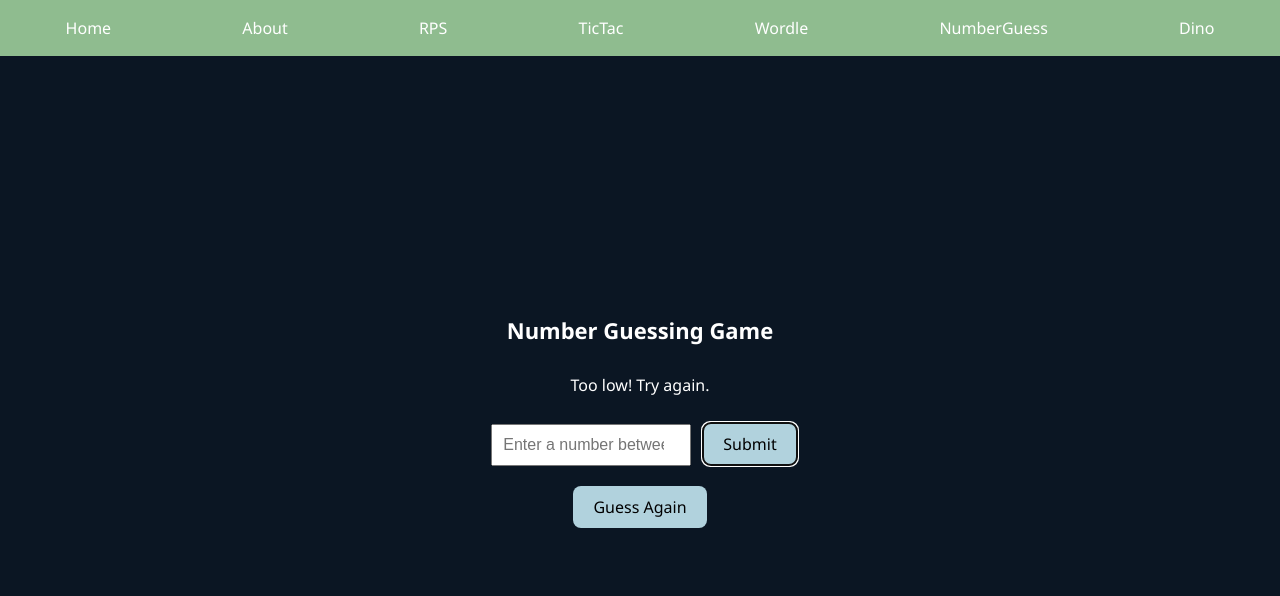
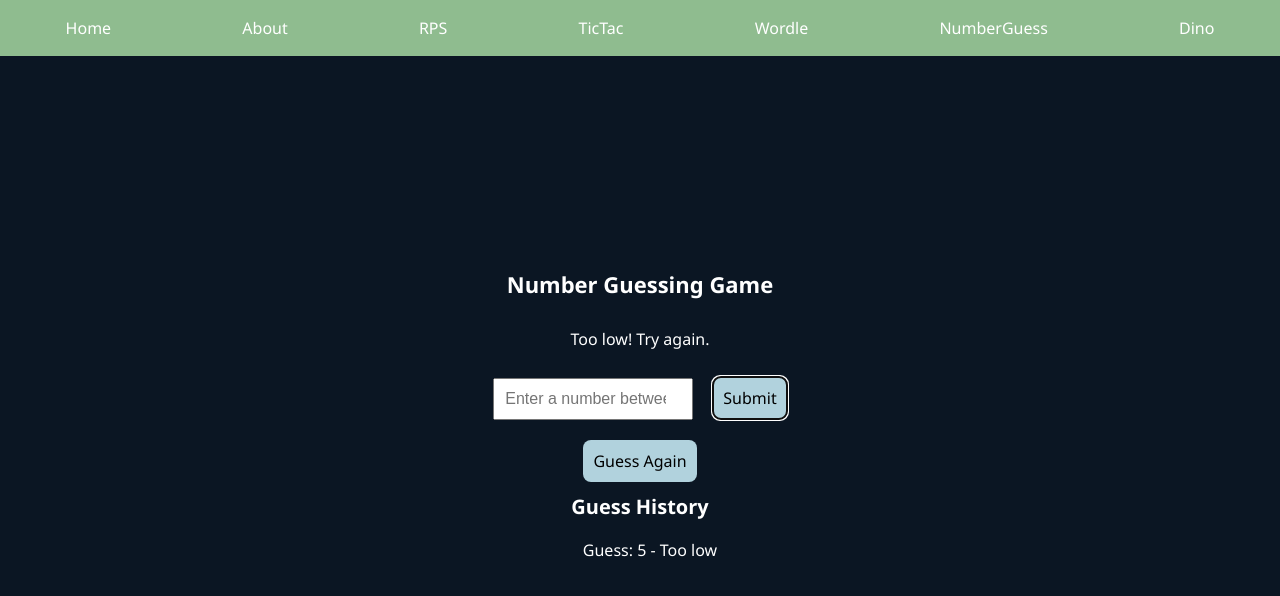
Before and after one commit to IT3049C-Spring24/gamehub-Borie030125, a React (Vite) app: page /number in a window 1280 px wide. Both pictures are taken after typing "5" into the empty fields and a click on the button "Submit". Shown: the top 596 px of the page. Built offline with nearby package versions, Linux system fonts and the light colour scheme.

Commit message:
Number Guessing edit

```diff
--- a/src/routes/Googledino/Dino.jsx
+++ b/src/routes/Googledino/Dino.jsx
@@ -15,24 +15,23 @@ const Game = () => {
         const ctx = canvas.getContext('2d');
         let animationFrameId;
 
-        // 游戏对象
         const trex = { x: 50, y: 150, width: 20, height: 20 };
         const obstacles = initObstacles();
 
         function initObstacles() {
             let obs = [];
-            let xPosition = 1000; // 初始x位置
+            let xPosition = 1000; // First Obstacle position
 
             for (let i = 0; i < 100; i++) {
-                let height = Math.random() * 15 + 15; // 随机高度，15到30之间
-                let width = Math.random() * 15 + 10;  // 随机宽度，10到25之间
+                let height = Math.random() * 15 + 15; // Random height，between 15-30
+                let width = Math.random() * 15 + 10;  // Random width，between 15-30
                 obs.push({
                     x: xPosition,
-                    y: canvas.height - height -30, // 底部对齐
+                    y: canvas.height - height -30, // Just let trex and obstacles at the same height
                     width: width,
                     height: height
                 });
-                xPosition += Math.random() * 200 + 200; // 下一个障碍物的位置，间隔200到400
+                xPosition += Math.random() * 200 + 200; // Location of next obstacles, distance is over 200
             }
             return obs;
         }
@@ -47,7 +46,7 @@ const Game = () => {
                     clearInterval(jumpInterval);
                     fall();
                 } else {
-                    trex.y -= jumpSpeed;
+                    trex.y -= jumpSpeed; //In fact up in the screen
                     jumpHeight += jumpSpeed;
                 }
             }, 20);
--- a/src/routes/NumberGuessing/Guess.css
+++ b/src/routes/NumberGuessing/Guess.css
@@ -3,15 +3,17 @@
     margin-top: 50px;
   }
 
-  input[type="number"] {
+  input[type="number"], button {
     margin: 10px;
     padding: 10px;
-    width: 200px;
-    font-size: 16px;
-  }
-
-  button {
-    padding: 10px 20px;
     font-size: 16px;
     cursor: pointer;
   }
+
+  input[type="number"] {
+    width: 200px;
+  }
+
+  ul {
+    list-style-type: none;
+  }
--- a/src/routes/NumberGuessing/Guess.jsx
+++ b/src/routes/NumberGuessing/Guess.jsx
@@ -1,28 +1,35 @@
-import { useState } from 'react';
-import './Guess.css'; // 确保已经正确引入CSS文件
+import  { useState } from 'react';
+import './Guess.css';
 
 function GuessNumberGame() {
   const [numberToGuess, setNumberToGuess] = useState(Math.floor(Math.random() * 99) + 1);
   const [guess, setGuess] = useState('');
-  const [message, setMessage] = useState('I have thought of a number between 1 and 99. Try to guess it!');
+  const [message, setMessage] = useState('There is a number between 1 and 99. Try to guess it!');
   const [attempts, setAttempts] = useState(0);
+  const [guessHistory, setGuessHistory] = useState([]);
 
   const handleGuess = (event) => {
     event.preventDefault();
     const userGuess = parseInt(guess, 10);
+
     if (isNaN(userGuess) || userGuess < 1 || userGuess > 99) {
-      setMessage('Please enter a valid number between 1 and 99.');
+      setMessage('Please enter a valid number between 1 and 99.');  // Keeps this message if input is invalid
       return;
     }
 
+    const newGuessRecord = `Guess: ${userGuess} - `;
     setAttempts(attempts + 1);
 
     if (userGuess < numberToGuess) {
       setMessage('Too low! Try again.');
+      setGuessHistory([...guessHistory, newGuessRecord + 'Too low']);
     } else if (userGuess > numberToGuess) {
       setMessage('Too high! Try again.');
+      setGuessHistory([...guessHistory, newGuessRecord + 'Too high']);
     } else {
-      setMessage(`Congratulations! The correct answer was ${numberToGuess}. You took ${attempts + 1} attempts.`);
+      setMessage('Congratulations! You got the number!');  // Change message on correct guess
+      setGuessHistory([...guessHistory, newGuessRecord + 'Correct!']);
+      setNumberToGuess(Math.floor(Math.random() * 99) + 1); // Optionally reset the number
     }
     setGuess('');
   };
@@ -32,6 +39,7 @@ function GuessNumberGame() {
     setMessage('I have thought of a new number between 1 and 99. Try to guess it!');
     setAttempts(0);
     setGuess('');
+    setGuessHistory([]); // Clear guess history
   };
 
   return (
@@ -48,6 +56,14 @@ function GuessNumberGame() {
         <button type="submit">Submit</button>
       </form>
       <button onClick={resetGame}>Guess Again</button>
+      <div>
+        <h2>Guess History</h2>
+        <ul>
+          {guessHistory.map((record, index) => (
+            <li key={index}>{record}</li>
+          ))}
+        </ul>
+      </div>
     </div>
   );
 }
```
